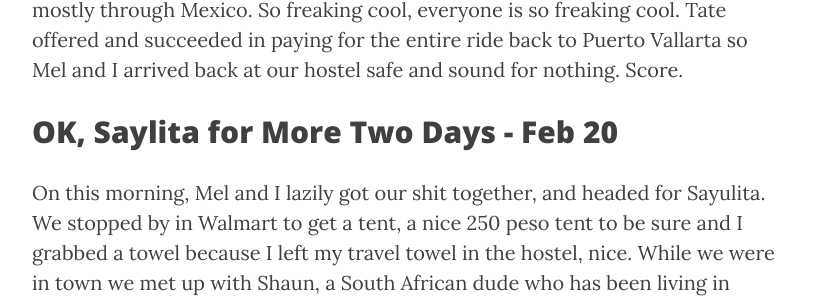
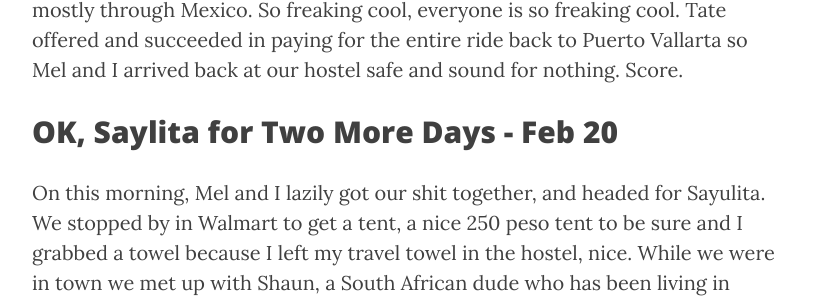
Before and after one commit to jeffmcnd/jeffmcnd.github.io, a Jekyll site: the page built from _posts/2016-02-25-two-more-days.markdown, in a window 1280 px wide and 900 px high, scrolled down 2058 px. Shown: the part 149-451 px from the top of the window, without its empty margins (233-1046 px from the left). Built offline with Jekyll 4.4.1, drawn with Linux system fonts in a browser that asks for light colours; nearby versions of some CDN libraries.

Commit message:
spelling, rushing

```diff
--- a/_posts/2016-02-25-two-more-days.markdown
+++ b/_posts/2016-02-25-two-more-days.markdown
@@ -67,7 +67,7 @@ Tate offered and succeeded in paying for the entire ride back to Puerto
 Vallarta so Mel and I arrived back at our hostel safe and sound for nothing.
 Score.
 
-OK, Saylita for More Two Days - Feb 20
+OK, Saylita for Two More Days - Feb 20
 ---
 On this morning, Mel and I lazily got our shit together, and headed for
 Sayulita. We stopped by in Walmart to get a tent, a nice 250 peso tent to be
```
